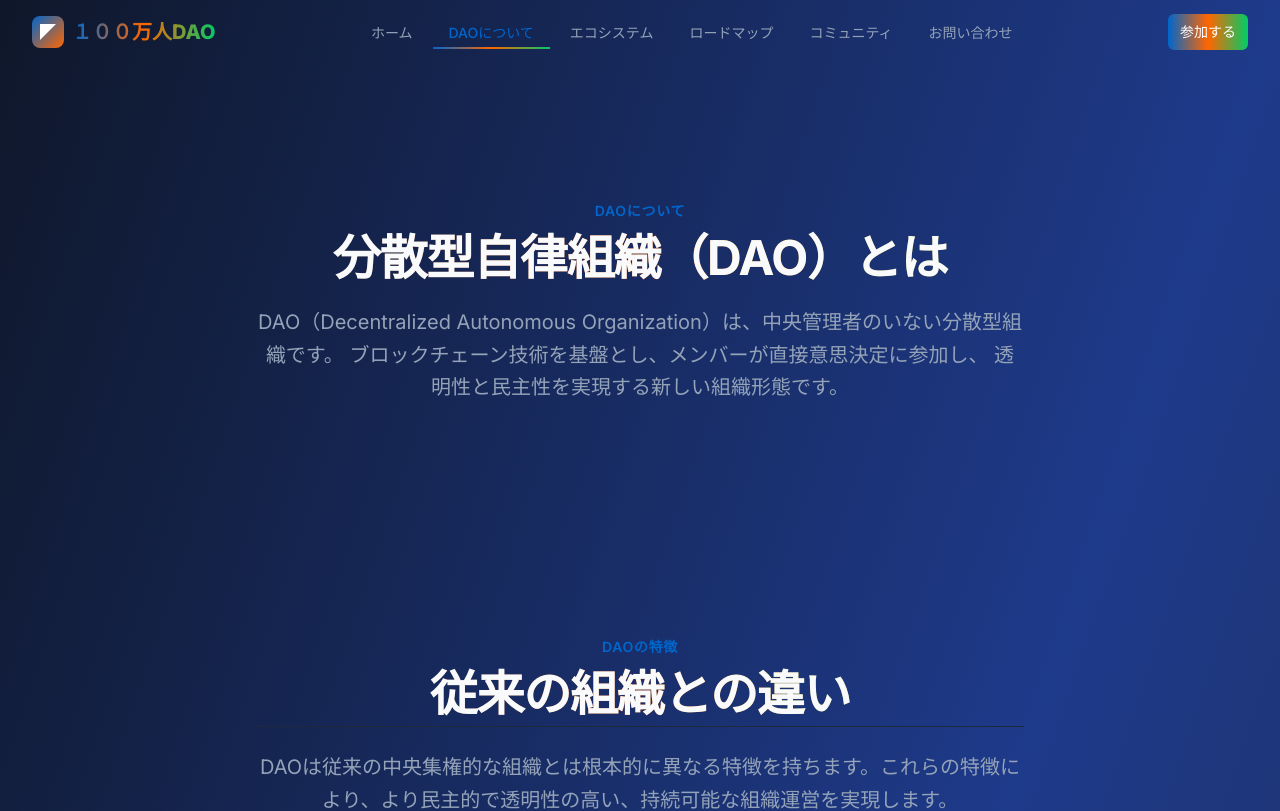
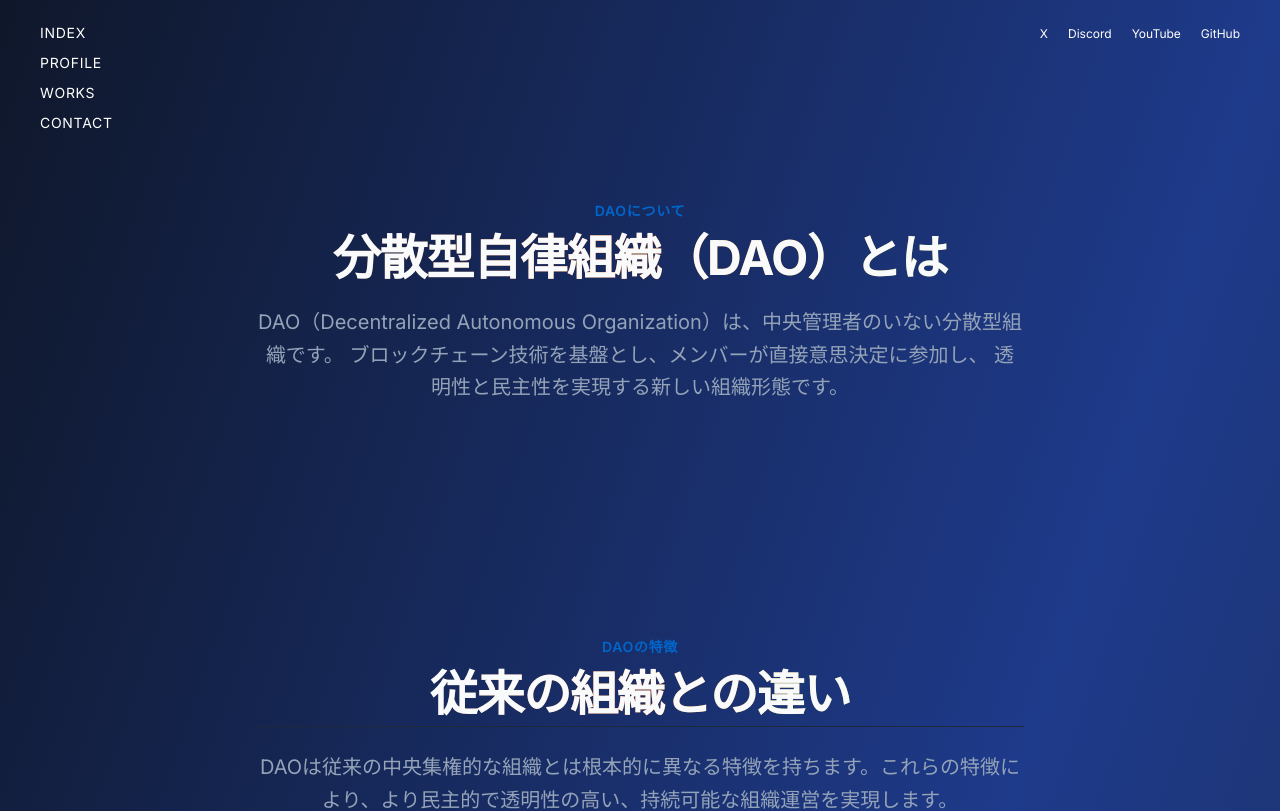
Before and after one commit to crackerky/100man-dao-website, a Next.js app: page /about in a window 1280 px wide. Shown: the top 811 px of the page. Built offline with nearby package versions, Linux system fonts and the light colour scheme.

Commit message:
Add Navigation component with smooth animations

```diff
--- a/src/components/organisms/Navigation.tsx
+++ b/src/components/organisms/Navigation.tsx
@@ -1,143 +1,75 @@
 "use client"
 
-import * as React from "react"
+import Link from "next/link"
 import { motion } from "framer-motion"
-import { Logo } from "@/components/atoms/Logo"
-import { Button } from "@/components/atoms/Button"
-import { NavItem } from "@/components/molecules/NavItem"
-import { cn } from "@/lib/utils"
-import { usePathname } from "next/navigation"
 
-const navigationItems = [
-  { label: "ホーム", href: "/" },
-  { label: "DAOについて", href: "/about" },
-  { label: "エコシステム", href: "/ecosystem" },
-  { label: "ロードマップ", href: "/roadmap" },
-  { label: "コミュニティ", href: "/community" },
-  { label: "お問い合わせ", href: "/contact" },
+export function Navigation() {
+  const navLeftItems = [
+    { href: "#", label: "INDEX" },
+    { href: "#profile", label: "PROFILE" },
+    { href: "#works", label: "WORKS" },
+    { href: "#contact", label: "CONTACT" },
   ]
 
-export interface NavigationProps {
-  className?: string
-}
-
-const Navigation = React.forwardRef<HTMLElement, NavigationProps>(
-  ({ className }, ref) => {
-    const pathname = usePathname()
-    const [isScrolled, setIsScrolled] = React.useState(false)
-    const [isMobileMenuOpen, setIsMobileMenuOpen] = React.useState(false)
-
-    React.useEffect(() => {
-      const handleScroll = () => {
-        setIsScrolled(window.scrollY > 10)
-      }
-
-      window.addEventListener('scroll', handleScroll)
-      return () => window.removeEventListener('scroll', handleScroll)
-    }, [])
+  const navRightItems = [
+    { href: "#", label: "X" },
+    { href: "#", label: "Discord" },
+    { href: "#", label: "YouTube" },
+    { href: "#", label: "GitHub" },
+  ]
 
   return (
     <motion.nav
-        ref={ref}
-        initial={{ y: -100 }}
-        animate={{ y: 0 }}
-        transition={{ duration: 0.5 }}
-        className={cn(
-          "fixed top-0 left-0 right-0 z-50 transition-all duration-300",
-          isScrolled
-            ? "glass-card backdrop-blur-lg shadow-lg"
-            : "bg-transparent",
-          className
-        )}
+      className="fixed top-0 left-0 right-0 z-[1000] px-10 py-5 flex justify-between items-start"
+      initial={{ opacity: 0, y: -20 }}
+      animate={{ opacity: 1, y: 0 }}
+      transition={{ duration: 0.8, ease: "easeOut" }}
     >
-        <div className="max-w-7xl mx-auto px-4 sm:px-6 lg:px-8">
-          <div className="flex justify-between items-center h-16">
-            {/* Logo */}
-            <Logo isAnimated />
-
-            {/* Desktop Navigation */}
-            <div className="hidden md:flex items-center space-x-1">
-              {navigationItems.map((item) => (
-                <NavItem
-                  key={item.href}
-                  label={item.label}
+      {/* Left Navigation */}
+      <div className="flex flex-col gap-1.5">
+        {navLeftItems.map((item, index) => (
+          <motion.div
+            key={item.label}
+            initial={{ opacity: 0, x: -20 }}
+            animate={{ opacity: 1, x: 0 }}
+            transition={{
+              duration: 0.6,
+              delay: index * 0.1,
+              ease: "easeOut"
+            }}
+          >
+            <Link
               href={item.href}
-                  isActive={pathname === item.href}
-                />
+              className="text-white text-sm tracking-wider font-normal hover:opacity-70 transition-opacity duration-300"
+            >
+              {item.label}
+            </Link>
+          </motion.div>
         ))}
       </div>
 
-            {/* CTA Button */}
-            <div className="hidden md:block">
-              <Button variant="gradient" size="sm">
-                参加する
-              </Button>
+      {/* Right Navigation */}
+      <div className="hidden md:flex gap-5">
+        {navRightItems.map((item, index) => (
+          <motion.div
+            key={item.label}
+            initial={{ opacity: 0, x: 20 }}
+            animate={{ opacity: 1, x: 0 }}
+            transition={{
+              duration: 0.6,
+              delay: index * 0.1 + 0.2,
+              ease: "easeOut"
+            }}
+          >
+            <Link
+              href={item.href}
+              className="text-white text-xs hover:opacity-70 transition-opacity duration-300"
+            >
+              {item.label}
+            </Link>
+          </motion.div>
+        ))}
       </div>
-
-            {/* Mobile menu button */}
-            <div className="md:hidden">
-              <Button
-                variant="ghost"
-                size="icon"
-                onClick={() => setIsMobileMenuOpen(!isMobileMenuOpen)}
-              >
-                <svg
-                  className="w-6 h-6"
-                  fill="none"
-                  stroke="currentColor"
-                  viewBox="0 0 24 24"
-                >
-                  {isMobileMenuOpen ? (
-                    <path
-                      strokeLinecap="round"
-                      strokeLinejoin="round"
-                      strokeWidth={2}
-                      d="M6 18L18 6M6 6l12 12"
-                    />
-                  ) : (
-                    <path
-                      strokeLinecap="round"
-                      strokeLinejoin="round"
-                      strokeWidth={2}
-                      d="M4 6h16M4 12h16M4 18h16"
-                    />
-                  )}
-                </svg>
-              </Button>
-            </div>
-          </div>
-        </div>
-
-        {/* Mobile menu */}
-        {isMobileMenuOpen && (
-          <motion.div
-            initial={{ opacity: 0, height: 0 }}
-            animate={{ opacity: 1, height: "auto" }}
-            exit={{ opacity: 0, height: 0 }}
-            className="md:hidden glass-card border-t border-white/10"
-          >
-            <div className="px-4 py-3 space-y-1">
-              {navigationItems.map((item) => (
-                <NavItem
-                  key={item.href}
-                  label={item.label}
-                  href={item.href}
-                  isActive={pathname === item.href}
-                  className="block w-full text-left px-3 py-2"
-                />
-              ))}
-              <div className="pt-3">
-                <Button variant="gradient" className="w-full">
-                  参加する
-                </Button>
-              </div>
-            </div>
-          </motion.div>
-        )}
     </motion.nav>
   )
 }
-)
-Navigation.displayName = "Navigation"
-
-export { Navigation }
```
Lines whose indentation alone changed are shown as unchanged.
